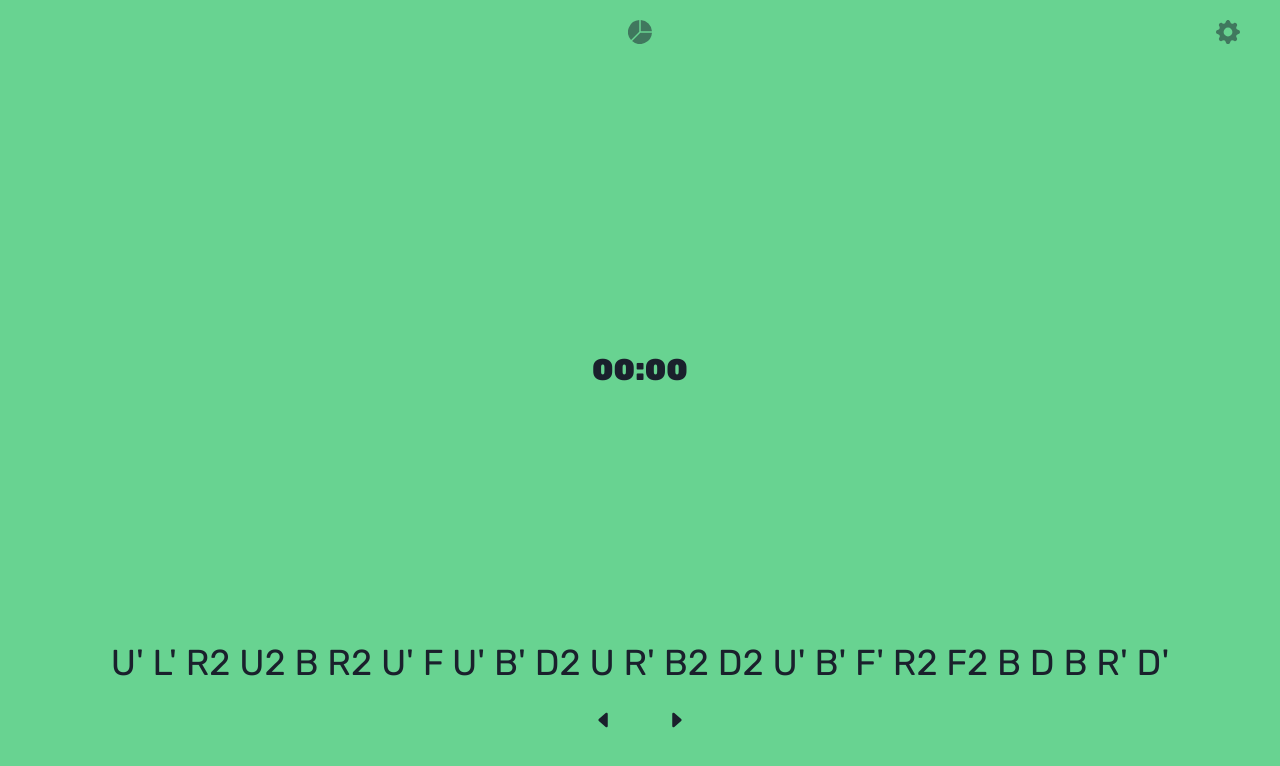
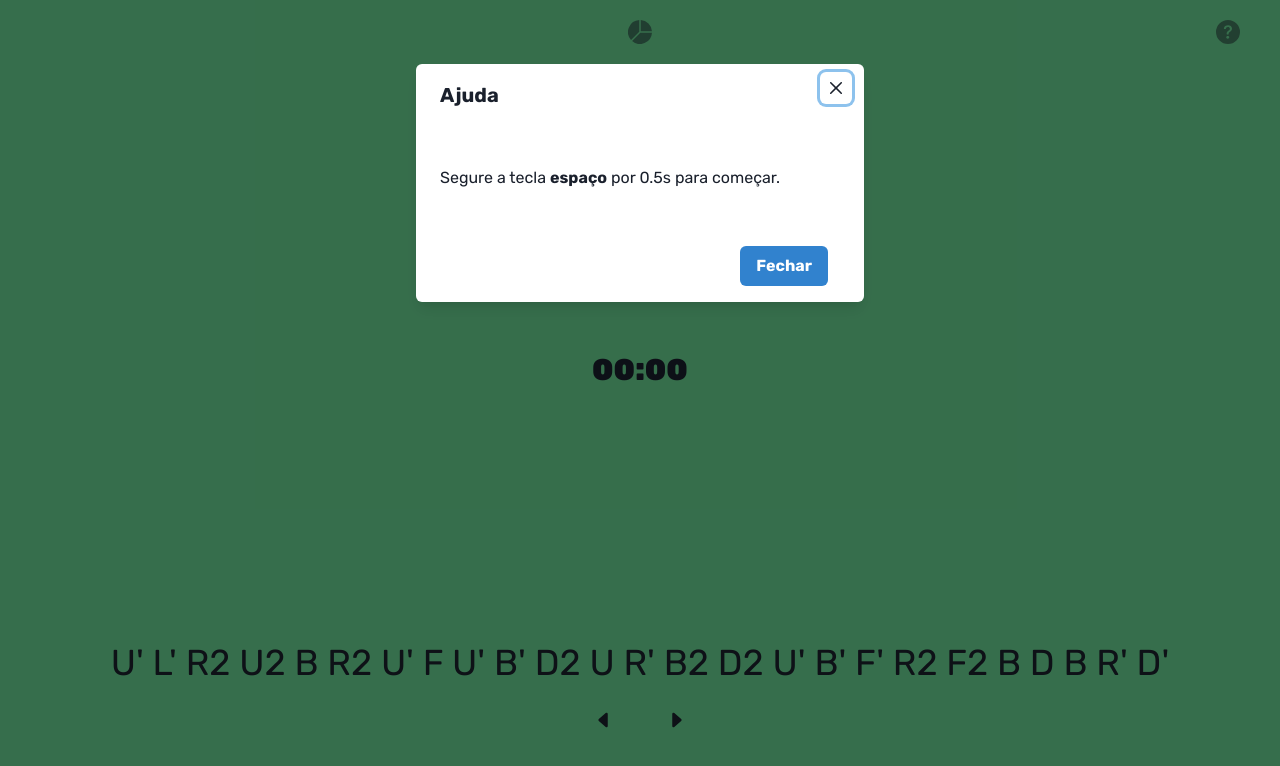
Before and after one commit to gregori-sabel/Cube-X, a Next.js app: page / in a window 1280 px wide. Both pictures are taken after a click on the element 1228 px from the left and 42 px from the top of the page. Shown: the top 766 px of the page. Built offline with nearby package versions, Linux system fonts and the light colour scheme.

Commit message:
help modal

```diff
--- a/src/components/Header.tsx
+++ b/src/components/Header.tsx
@@ -1,7 +1,7 @@
-import React, { useEffect, useState } from "react";
-import { Button, Flex, Text, Tooltip } from '@chakra-ui/react'
+import React, { useState } from "react";
+import { Button, Text, Flex, Modal, ModalBody, ModalCloseButton, ModalContent, ModalFooter, ModalHeader, ModalOverlay, Tooltip, useDisclosure } from '@chakra-ui/react'
 import { Stats } from "./Stats.tsx";
-import { BsFillGearFill, BsFillPieChartFill } from "react-icons/bs";
+import { BsQuestionCircleFill, BsFillPieChartFill } from "react-icons/bs";
 
 
 interface HeaderProps{
@@ -11,6 +11,8 @@ interface HeaderProps{
 
 export function Header({ formatTime, resultList }:HeaderProps){
   const [ showStats, setShowStats ] = useState(false)
+  const { isOpen, onOpen, onClose } = useDisclosure()
+
 
 
   return (
@@ -36,10 +38,29 @@ export function Header({ formatTime, resultList }:HeaderProps){
         </Tooltip>
 
         <Flex justify='flex-end' w='200px' pt='20px'>
-          <Flex opacity='0.5' _hover={{ opacity:'1' }} m='0' p='0'>
-            <BsFillGearFill size='24px'/>
+          <Flex opacity='0.5' _hover={{ opacity:'1' }} m='0' p='0' onClick={onOpen}>
+            <BsQuestionCircleFill size='24px'/>
           </Flex>
         </Flex>
+
+
+        <Modal isOpen={isOpen} onClose={onClose}>
+        <ModalOverlay />
+        <ModalContent>
+          <ModalHeader>Ajuda</ModalHeader>
+          <ModalCloseButton />
+          <ModalBody py='40px'>
+            <Text>Segure a tecla <strong>espaço</strong> por 0.5s para começar.</Text>
+          </ModalBody>
+
+          <ModalFooter>
+            <Button colorScheme='blue' mr={3} onClick={onClose}>
+              Fechar
+            </Button>
+            {/* <Button variant='ghost'>Secondary Action</Button> */}
+          </ModalFooter>
+        </ModalContent>
+      </Modal>
 
       </Flex>
 
```
